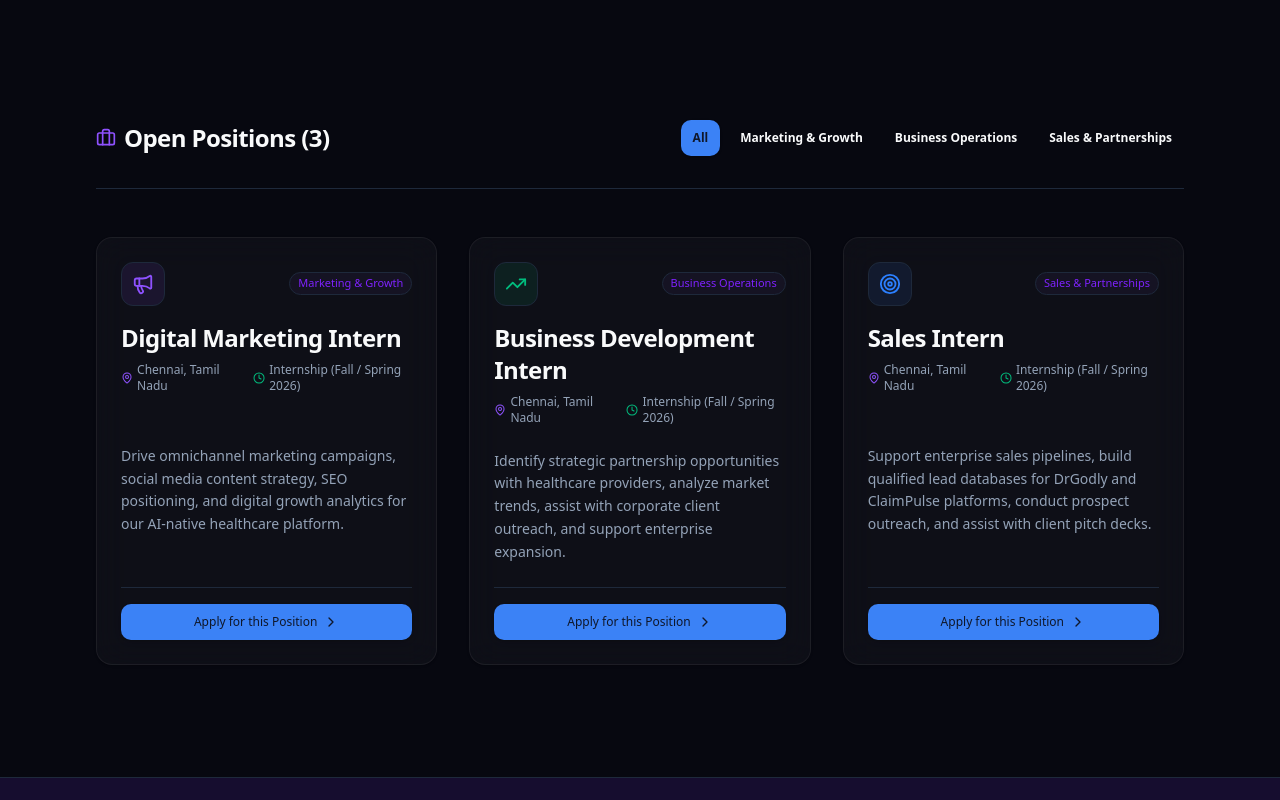
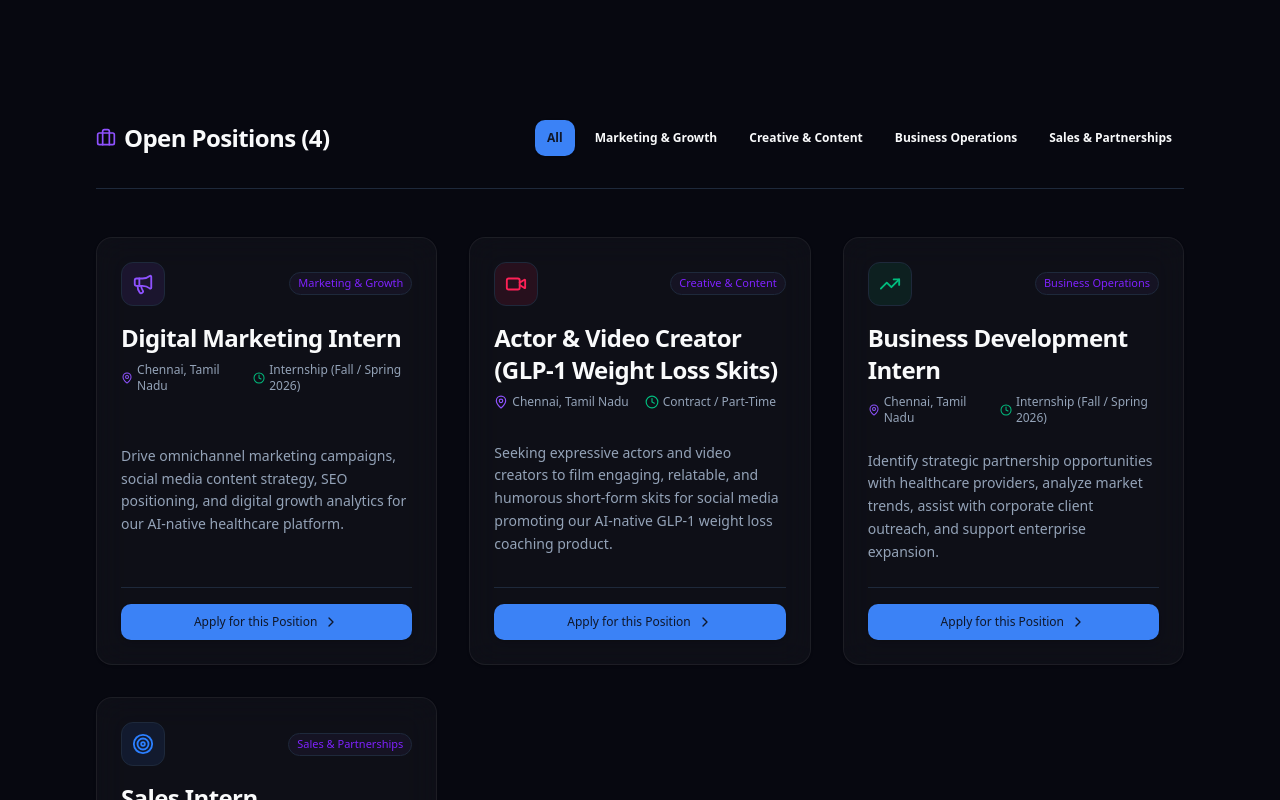
Before and after one commit to OpenHealthAgents/GH247, a Next.js app: page /careers in a window 1280 px wide. Shown: the part 740-1540 px from the top of the page. Built offline with nearby package versions, Linux system fonts and the light colour scheme.

Commit message:
feat: add Actor & Video Creator (GLP-1 Weight Loss Skits) open position

```diff
--- a/src/app/careers/page.tsx
+++ b/src/app/careers/page.tsx
@@ -28,6 +28,7 @@ import {
   Megaphone,
   TrendingUp,
   Target,
+  Video,
   MapPin,
   Clock,
   ArrowRight,
@@ -50,6 +51,17 @@ const roles = [
     icon: Megaphone,
     color: "text-violet-500",
     bg: "bg-violet-500/10 border-violet-500/20",
+  },
+  {
+    id: "actor-content-creator-glp1",
+    title: "Actor & Video Creator (GLP-1 Weight Loss Skits)",
+    department: "Creative & Content",
+    location: "Chennai, Tamil Nadu",
+    type: "Contract / Part-Time",
+    desc: "Seeking expressive actors and video creators to film engaging, relatable, and humorous short-form skits for social media promoting our AI-native GLP-1 weight loss coaching product.",
+    icon: Video,
+    color: "text-rose-500",
+    bg: "bg-rose-500/10 border-rose-500/20",
   },
   {
     id: "business-development-intern",
@@ -95,6 +107,7 @@ export default function CareersPage() {
   const departments = [
     "All",
     "Marketing & Growth",
+    "Creative & Content",
     "Business Operations",
     "Sales & Partnerships",
   ];
```
